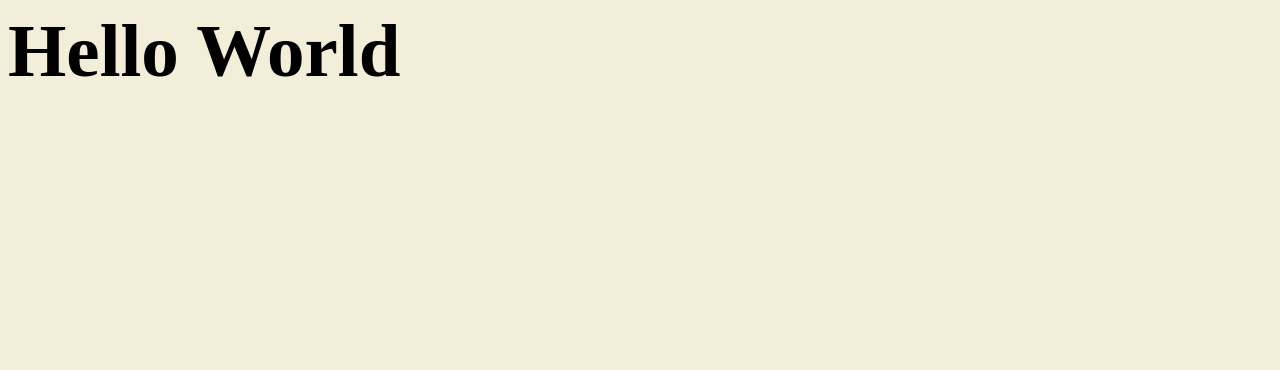
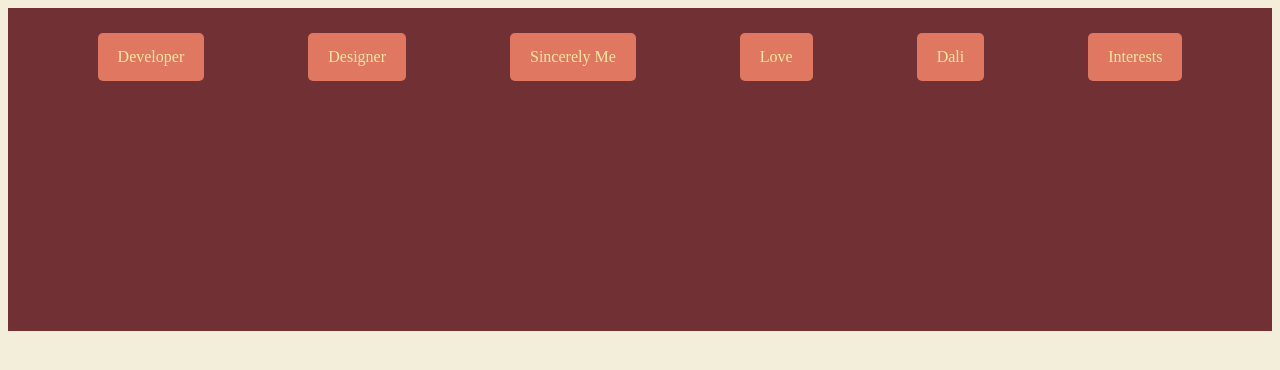
Before and after one commit to lkg2098/laurengray20.me, a plain HTML site: page sincerely_me.html in a window 1280 px wide. Drawn offline with Linux system fonts and the light colour scheme.

Commit message:
added heading

```diff
--- a/sincerely_me.html
+++ b/sincerely_me.html
@@ -6,6 +6,15 @@
     <link href="style.css" type="text/css" rel="stylesheet">
   </head>
   <body>
-    <h1>Hello World</h1>
+    <div class="heading">
+      <nav>
+        <a class="inpage" href="#part1">Developer</a>
+        <a class="inpage" href="#part2">Designer</a>
+        <a class="inpage" href="./sincerely_me.html">Sincerely Me</a>
+        <a class="inpage" href="#part3">Love</a>
+        <a class="inpage" href="#part4">Dali</a>
+        <a class="inpage" href="#part5">Interests</a>
+      </nav>
+    </div>
   </body>
 </html>
```
